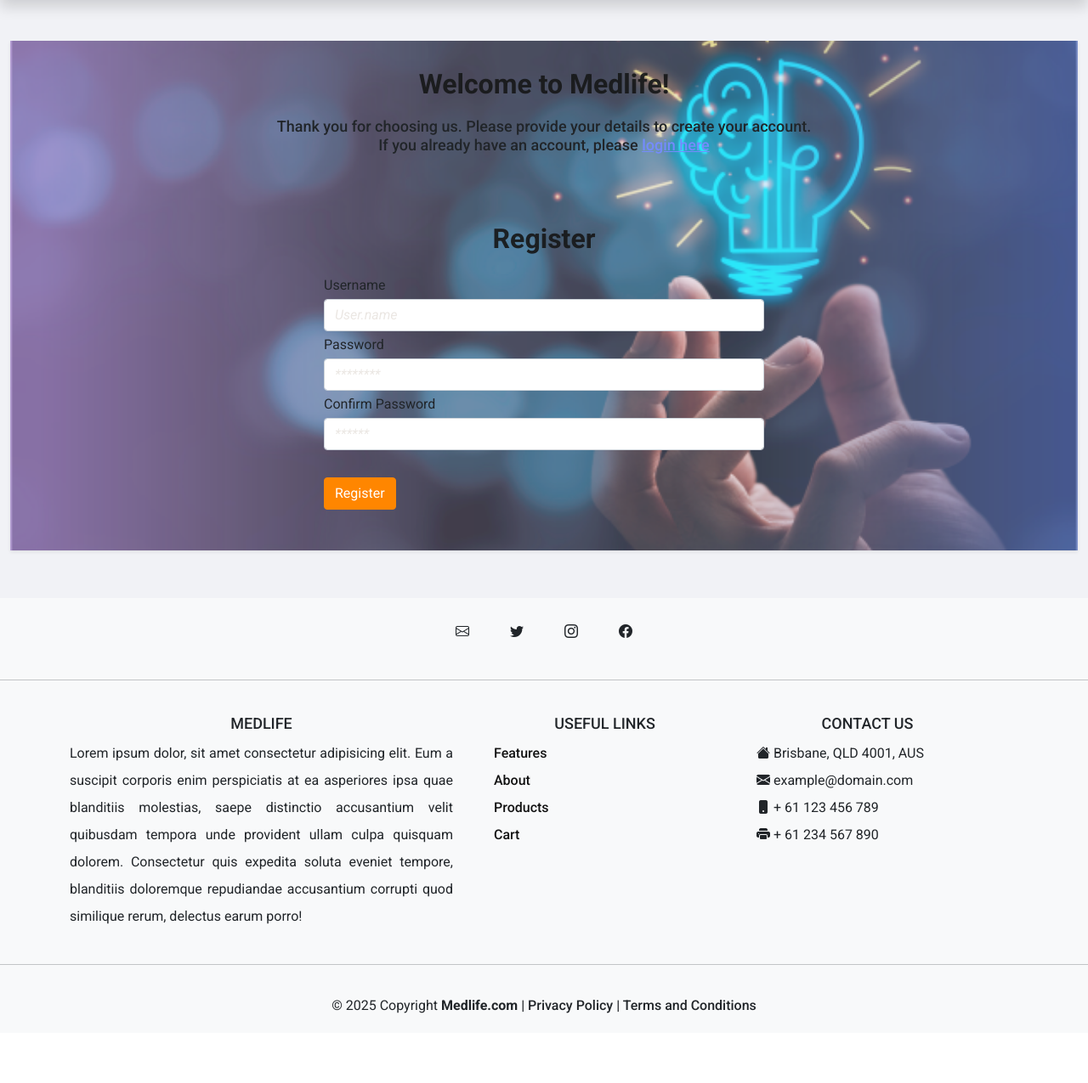
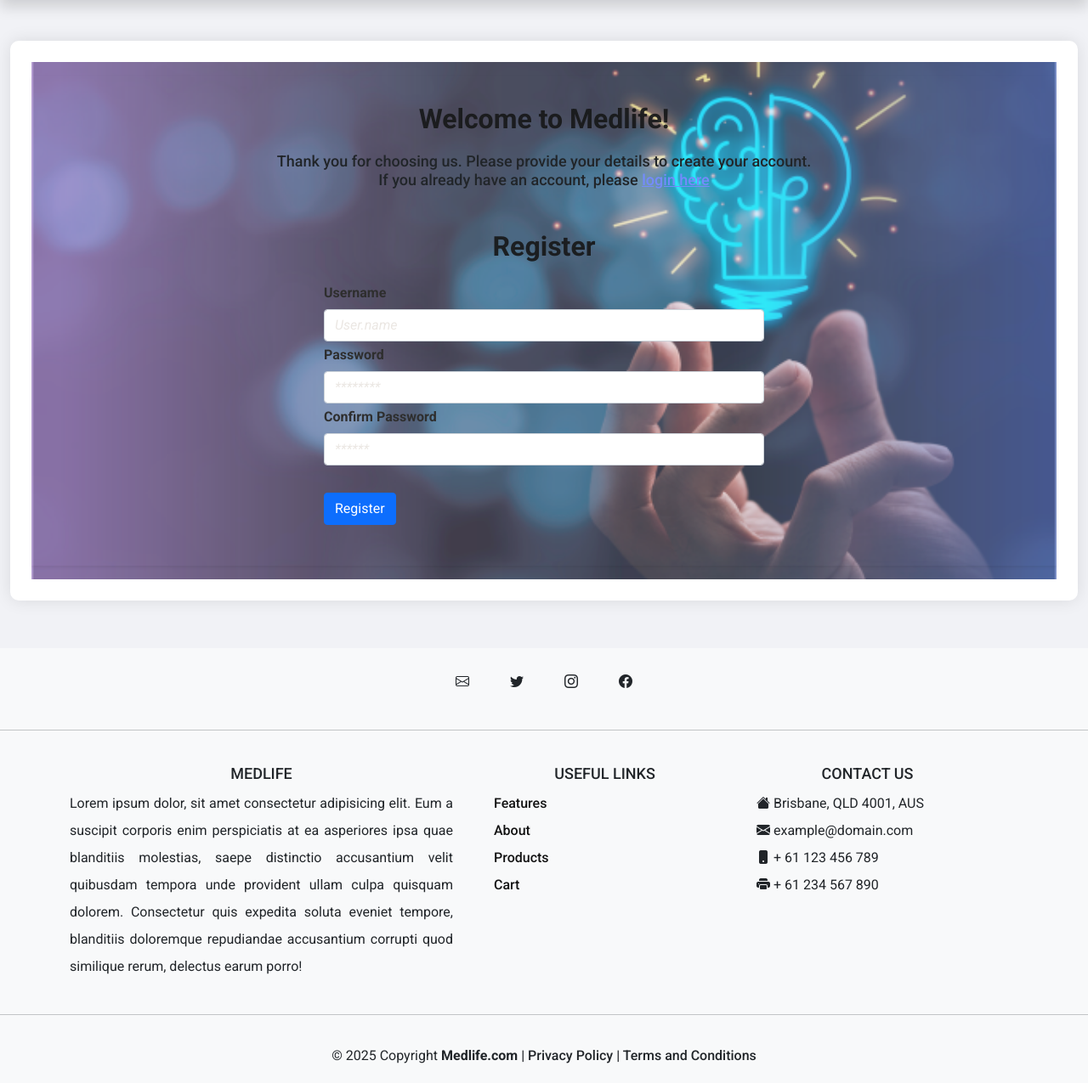
Before and after one commit to nabiskii/MedLife-IFN582-Website-using-Flask-Jinja-HTML-and-CSS, a Flask app: page /register/ in a window 1280 px wide. Shown: the part 66-1341 px from the top of the page at 85% size. Before the commit the page ends 1259 px from the top, so only its background shows below. Run offline with Flask 3, Linux system fonts and the light colour scheme; some libraries are stand-ins or nearby versions.

Commit message:
Styling
login, register, product

```diff
--- a/project/static/css/style.css
+++ b/project/static/css/style.css
@@ -230,7 +230,7 @@ img {
      background-size: cover;
     background-position: center;
     background-repeat: no-repeat;
-    height: 500px
+    height: 200px
     var(--background-color)
 }
 
@@ -239,3 +239,17 @@ img {
     font-style: italic;
     /* opacity: 100; */
 }
+
+/* Styling for the form labels */
+label {
+    font-weight: bold;
+    font-size:medium;
+    color: #2e2e2e;
+    text-align:left;
+    margin-right: 8px;
+    text-wrap-mode: nowrap;
+    /* background-color: #e9ecef; */
+    border-radius: .25rem;
+    height: 35px;
+
+}
--- a/project/templates/index.html
+++ b/project/templates/index.html
@@ -128,7 +128,7 @@
         <form class="form-inline justify-content-center d-inline-flex" method="POST"
               action="{{ url_for('main.subscribe') }}">
             <input class="form-control mr-sm-2 px-5" type="email" name="email" required placeholder="Enter your email">
-            <button type="submit" class="btn btn-common btn-newsletter my-2 my-sm-0">Subscribe</button>
+            <button type="submit" class="btn btn-common btn-newsletter my-2 my-sm-0 ms-2">Subscribe</button>
         </form>
     </div>
 </section>
--- a/project/templates/register.html
+++ b/project/templates/register.html
@@ -1,9 +1,9 @@
 {% extends 'base.html' %}
 
 {% block main %}
-
+<div class="card my-5">
 <div class="bg-section">
-<section class="shadow-sm mb-5 mt-5">
+<section class="shadow-sm mb-3 mt-3">
 
     <div class="container">
        <div class="row">
@@ -18,7 +18,6 @@
                 </h3>
             </div>
         </div>
-     <br>
 
         <div class="container">
         <div class="row mt-4 justify-content-center p-3">
@@ -53,7 +52,7 @@
                     </div>
 
                     <br>
-                    {{ form.submit(class="btn btn-primary btn-medicine btn-block") }}
+                    {{ form.submit(class="btn btn-primary btn-block") }}
                     <br>
               </form>
               <br>
@@ -63,4 +62,5 @@
     </div>
 
 </section>
+</div>
 {% endblock %}
```
Also changed, not shown: project/templates/login.html (+7 -4 lines), project/templates/product_details.html (+11 -2 lines).
